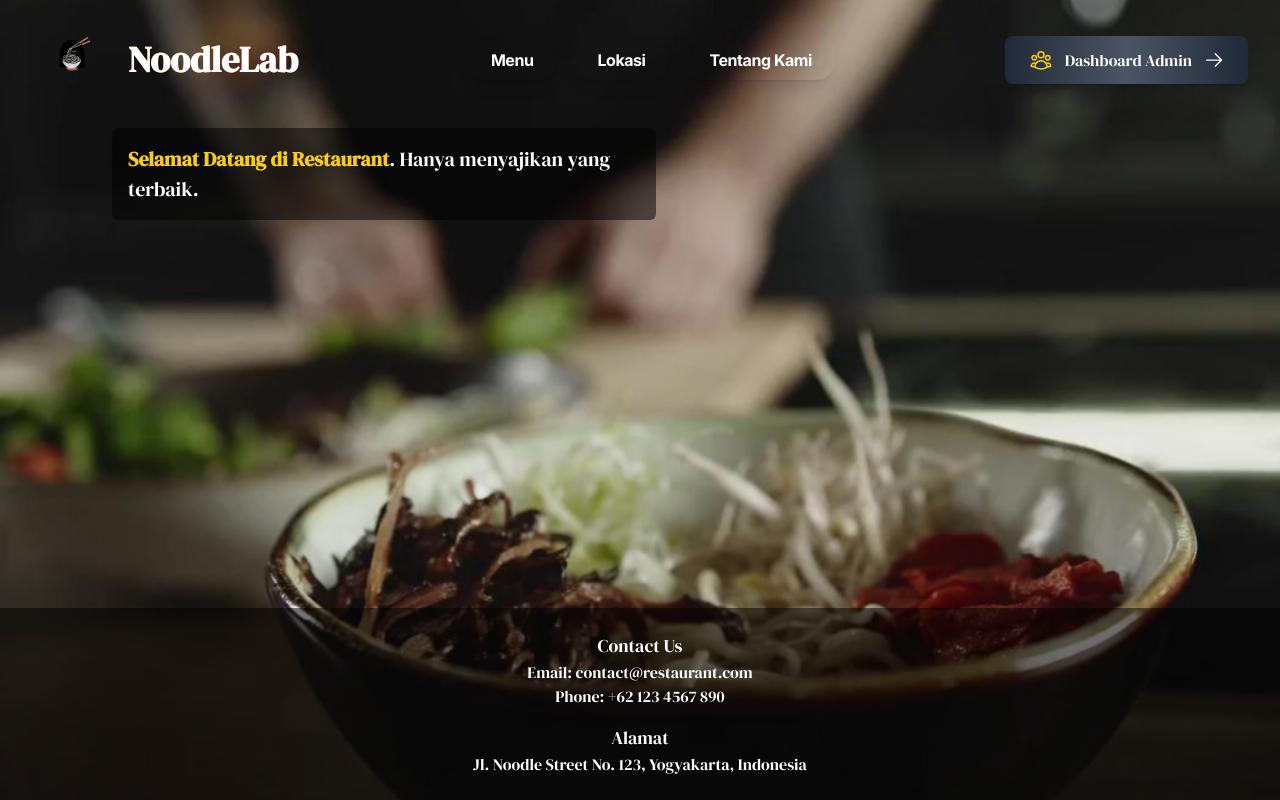
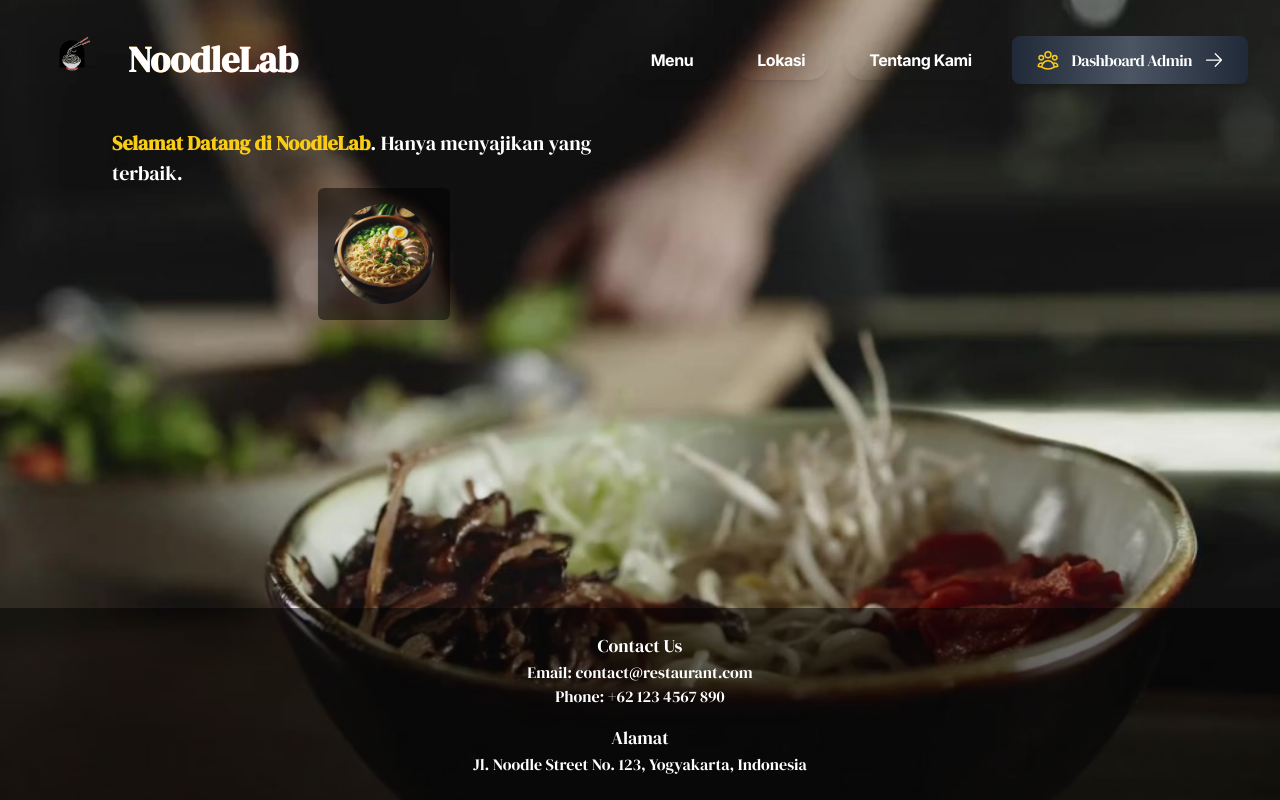
Before and after one commit to TimotiusDana/ProyekUAS_14_Restoran_A, a Next.js app: page / in a window 1280 px wide. Built offline with nearby package versions, Linux system fonts and the light colour scheme; a web font is replaced by a local one.

Commit message:
Revisi Page

```diff
--- a/app/page.tsx
+++ b/app/page.tsx
@@ -28,8 +28,9 @@ export default function Page() {
 
       {/* Header and content */}
       <div className="relative z-10 flex flex-col items-center justify-center p-6 w-full md:w-3/5 md:px-28 md:py-12">
-        <header className="fixed inset-x-0 top-0 z-20 w-full px-4 py-1 bg-transparent transition duration-700 ease-out">
-          <div className="flex justify-between items-center p-4">
+        <header className="w-full">
+          <nav className="fixed inset-x-0 top-0 z-20 w-full px-4 py-1 bg-transparent transition duration-700 ease-out">
+            <div className="flex flex-col md:flex-row justify-between items-center p-4 space-y-4 md:space-y-0">
               <div className="flex items-center text-[1.5rem] md:text-[2rem] leading-[2.5rem] md:leading-[3rem] text-white">
                 <Image
                   src="/logo-noodles.png"
@@ -42,7 +43,7 @@ export default function Page() {
                   <strong>NoodleLab</strong>
                 </span>
               </div>
-            <div className="flex items-center space-x-4 text-lg font-bold tracking-tight">
+              <div className="flex flex-col md:flex-row items-center space-y-4 md:space-y-0 md:space-x-4 text-lg font-bold tracking-tight">
                 <Link href="/menu-page">
                   <button className="px-6 py-2 text-white transition-colors bg-transparent rounded-full shadow-lg hover:shadow-xl hover:bg-yellow-700 md:text-base">Menu</button>
                 </Link>
@@ -52,7 +53,6 @@ export default function Page() {
                 <Link href="/menu">
                   <button className="px-6 py-2 text-white transition-colors bg-transparent rounded-full shadow-lg hover:shadow-xl hover:bg-yellow-700 md:text-base">Tentang Kami</button>
                 </Link>
-            </div>
                 <Link
                   href="/dashboard"
                   className={`${dm.className} flex items-center gap-3 rounded-lg bg-gradient-to-r from-gray-800 via-gray-600 to-gray-800 px-4 py-2 text-sm font-medium text-white shadow-md transition-transform duration-300 hover:scale-105 hover:from-gray-700 hover:via-gray-500 hover:to-gray-700 md:px-6 md:py-3 md:text-base`}
@@ -62,14 +62,23 @@ export default function Page() {
                   <ArrowRightIcon className="w-4 h-4 md:w-5 h-5" />
                 </Link>
               </div>
+            </div>
+          </nav>
         </header>
 
         <div className="mt-20 flex grow flex-col gap-4 items-center text-center md:text-left md:items-start md:flex-row">
-          <div className="bg-black bg-opacity-50 p-4 rounded-md">
           <p className={`${dm.className} text-lg md:text-xl text-white md:text-3xl md:leading-normal`}>
-              <strong className="text-yellow-400">Selamat Datang di Restaurant</strong>. Hanya menyajikan yang terbaik.
+            <strong className="text-yellow-400">Selamat Datang di NoodleLab</strong>. Hanya menyajikan yang terbaik.
           </p>
         </div>
+        <div className="flex items-center bg-black bg-opacity-50 p-4 rounded-md space-x-4">
+            <Image
+              src="/Noodle-Disp.jpeg"
+              alt="Welcome Image"
+              width={100}
+              height={100}
+              className="rounded-full"
+            />
           </div>
       </div>
 
```
Also changed, not shown: public/Noodle-Disp.jpeg (added). Lines whose indentation alone changed are shown as unchanged.
